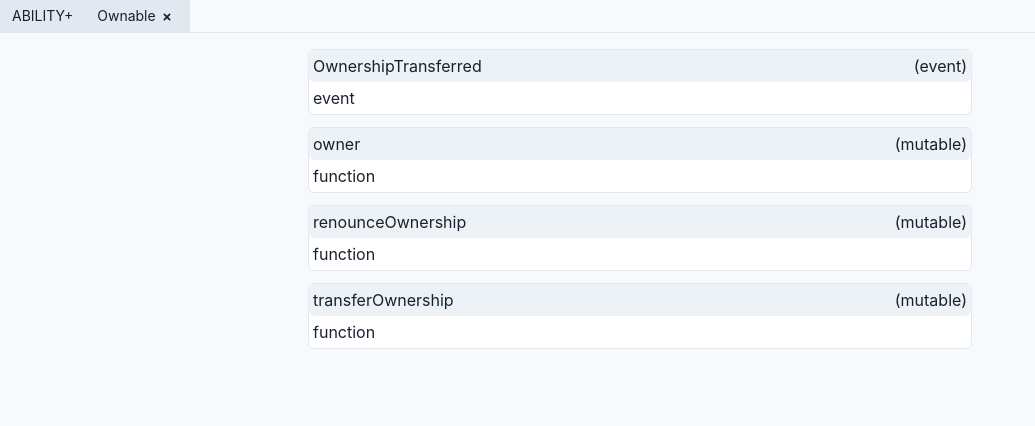
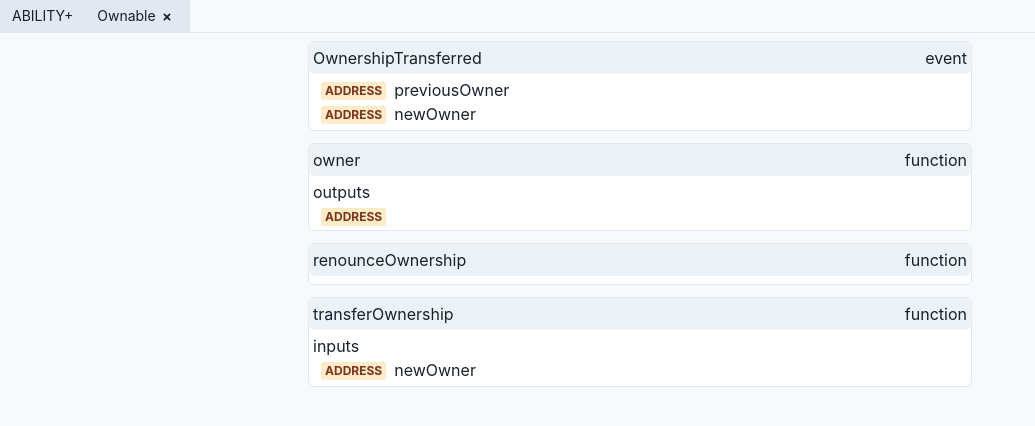
Before and after one commit to rusvac/ability, a Next.js app: page /samp in a window 1280 px wide. Both pictures are taken after a click on the button "Ownable". Shown: the top 426 px of the page, without its empty margins (0-1035 px from the left). Built offline with nearby package versions, Linux system fonts and the light colour scheme.

Commit message:
Add inputs and outputs to abi view

```diff
--- a/src/components/ContractABI/ABIObject.tsx
+++ b/src/components/ContractABI/ABIObject.tsx
@@ -1,6 +1,8 @@
 import { ABIFunction, ABIFunctionType } from "@/lib/types";
 import {
+  Badge,
   Box,
+  Button,
   Card,
   CardBody,
   CardHeader,
@@ -13,8 +15,6 @@ interface ABIObjectProps {
 }
 
 export const ABIObject = ({ obj }: ABIObjectProps) => {
-  console.log(obj);
-
   const name = obj.name;
   const objType = obj.type;
 
@@ -31,12 +31,41 @@ export const ABIObject = ({ obj }: ABIObjectProps) => {
       <CardHeader bg={mode("gray.100", "gray.700")} rounded="md" p={1}>
         <Flex w="full" justifyContent={"space-between"}>
           <Box>{name}</Box>
-          <Box>
-            {isReadOnly ? "(read only)" : isEvent ? "(event)" : "(mutable)"}
-          </Box>
+          <Box>{obj.type}</Box>
         </Flex>
       </CardHeader>
-      <CardBody p={1}>{objType}</CardBody>
+      <CardBody p={1}>
+        <Box>
+          {inputs && inputs.length > 0 && (
+            <Box w="full">
+              {!isEvent && <Box mr={1}>{"inputs"}</Box>}
+              {inputs.map((el, i) => (
+                <Flex key={i} pl={2} mr={2}>
+                  <Badge mt={1} h="fit-content" colorScheme="orange">
+                    {el.type}
+                  </Badge>
+                  <Box px={2}>{el.name}</Box>
+                </Flex>
+              ))}
+            </Box>
+          )}
+        </Box>
+        <Box>
+          {outputs && outputs.length > 0 && (
+            <Box w="full">
+              {!isEvent && <Box mr={1}>{"outputs"}</Box>}
+              {outputs.map((el, i) => (
+                <Flex key={i} pl={2} mr={2}>
+                  <Badge mt={1} h="fit-content" colorScheme="orange">
+                    {el.type}
+                  </Badge>
+                  <Box px={2}>{el.name}</Box>
+                </Flex>
+              ))}
+            </Box>
+          )}
+        </Box>
+      </CardBody>
     </Card>
   );
 };
--- a/src/components/ContractABI/index.tsx
+++ b/src/components/ContractABI/index.tsx
@@ -36,7 +36,6 @@ const ContractABI = ({ abi }: ContractABIProps) => {
 
   return (
     <Box h="100%">
-      <Box p={1}></Box>
       <Flex
         h="full"
         maxH="94vh"
```
